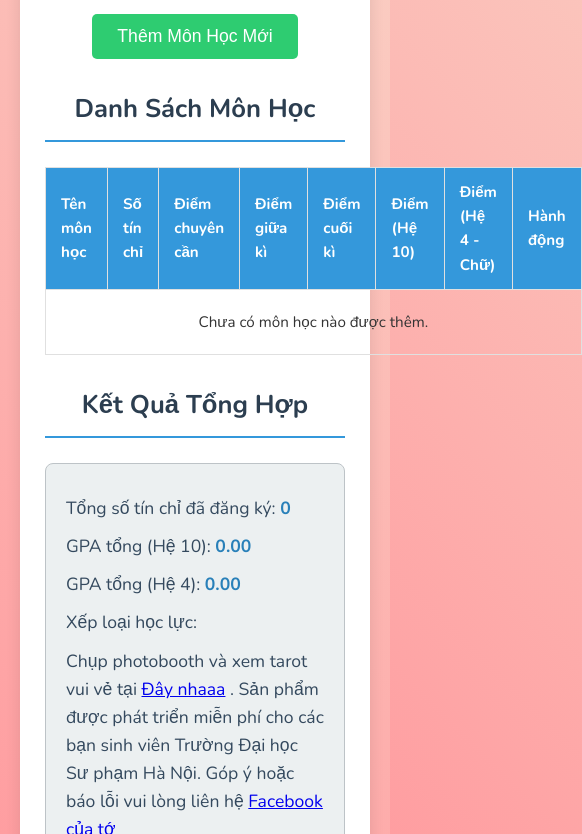
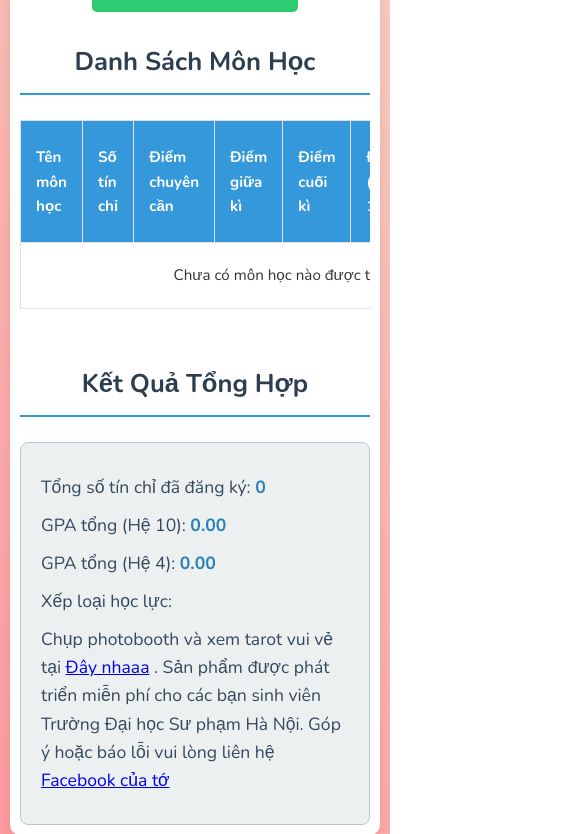
Before and after one commit to hoaphamduc/GPA, a plain HTML site: page index.html in a window 390 px wide. Shown: the part 149-983 px from the top of the page, 582 px wide, since content can reach past the window. Drawn offline with nearby package versions, Linux system fonts and the light colour scheme.

Commit message:
Refactor HTML structure and improve styling for responsiveness

```diff
--- a/index.html
+++ b/index.html
@@ -39,10 +39,13 @@
       name="twitter:description"
       content="Tính điểm GPA và xếp loại học lực nhanh chóng, chính xác. Công cụ hữu ích cho sinh viên."
     />
-    <meta name="twitter:image" content="hnuegpacalculator.netlify.app/logo.png" />
+    <meta
+      name="twitter:image"
+      content="hnuegpacalculator.netlify.app/logo.png"
+    />
     <meta name="twitter:image:alt" content="Công cụ Tính GPA Online" />
 
-    <link rel="shortcut icon" href="/logo.png" type="image/x-icon">
+    <link rel="shortcut icon" href="/logo.png" type="image/x-icon" />
 
     <link rel="preconnect" href="https://fonts.googleapis.com" />
     <link rel="preconnect" href="https://fonts.gstatic.com" crossorigin />
@@ -52,7 +55,11 @@
     />
 
     <style>
-      /* CSS của bạn giữ nguyên ở đây */
+      * {
+        margin: 0;
+        padding: 0;
+        box-sizing: border-box;
+      }
       body {
         font-family: "Nunito", sans-serif;
         line-height: 1.6;
@@ -62,7 +69,6 @@
         background-image: linear-gradient(45deg, #ff9a9e, #fad0c4 99%, #fad0c4);
         min-height: 100dvh;
       }
-
       .container {
         max-width: 1100px;
         margin: 20px auto;
@@ -87,7 +93,11 @@
         padding-bottom: 10px;
         margin-top: 30px;
       }
-
+      .table-container {
+        width: 100%;
+        height: fit-content;
+        overflow-x: auto;
+      }
       table {
         width: 100%;
         border-collapse: collapse;
@@ -289,6 +299,11 @@
       #subjectForm button[type="button"]:hover {
         background-color: #7f8c8d;
       }
+      @media(max-width: 768px) {
+        .container, body {
+            padding: 10px;
+        }
+      }
     </style>
   </head>
   <body>
@@ -298,6 +313,7 @@
       <button id="addSubjectBtn">Thêm Môn Học Mới</button>
 
       <h2>Danh Sách Môn Học</h2>
+      <div class="table-container">
         <table id="subjectsTable">
           <thead>
             <tr>
@@ -313,6 +329,7 @@
           </thead>
           <tbody id="subjectsTableBody"></tbody>
         </table>
+      </div>
 
       <h2>Kết Quả Tổng Hợp</h2>
       <div class="results">
```
Lines whose indentation alone changed are shown as unchanged.
